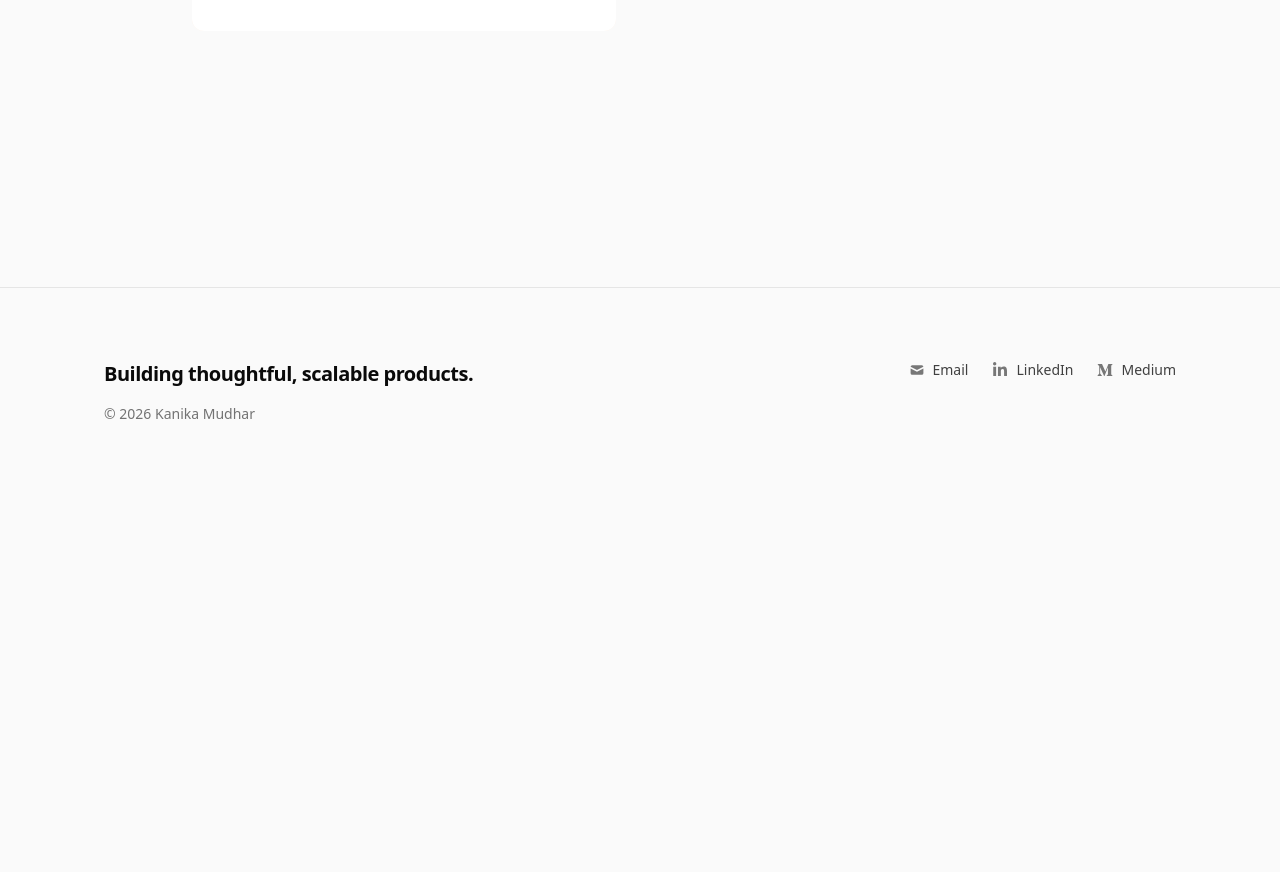
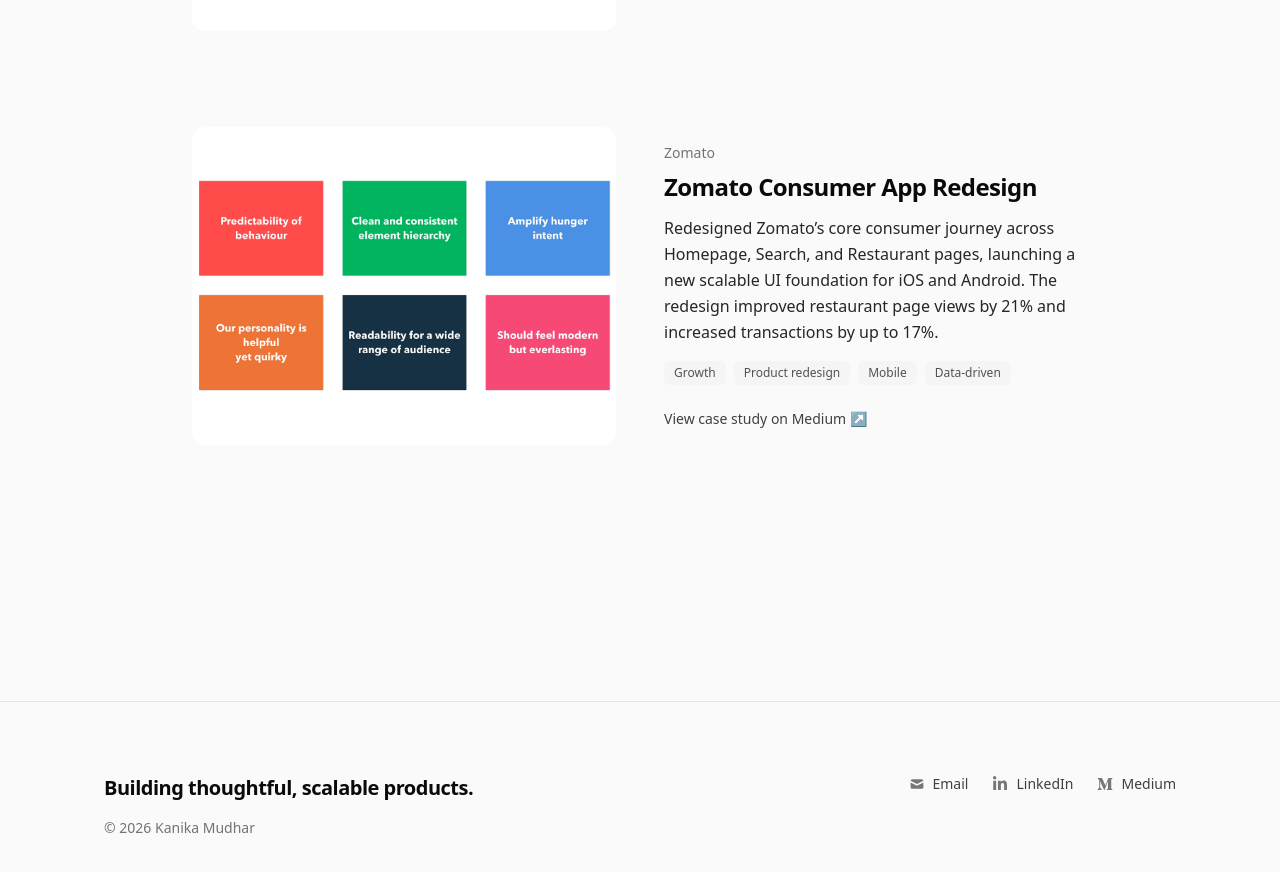
Before and after one commit to Kanika08/kanika-portfolio, a Next.js app: page /work in a window 1280 px wide. Shown: the part 1840-2712 px from the top of the page. Before the commit the page ends 2336 px from the top, so only its background shows below. Built offline with nearby package versions, Linux system fonts and the light colour scheme.

Commit message:
Add Zomato consumer app redesign project

```diff
--- a/app/work/page.tsx
+++ b/app/work/page.tsx
@@ -87,6 +87,18 @@
     summary:
       "Developed a scalable design system that improved cross-team consistency and increased velocity across product teams.",
     tags: ["Design system", "Scale", "Cross-functional"],
+    image: "/images/cover_zomato_design_system.png",
+    imageBg: "bg-[#FFF1E6] dark:bg-neutral-900",
+    cta: "View case study on Medium ↗",
+  },
+  {
+    type: "external",
+    href: "https://medium.com/prototypr/the-new-zomato-app-c4ce5e5a9a7c",
+    product: "Zomato",
+    title: "Zomato Consumer App Redesign",
+    summary:
+      "Redesigned Zomato’s core consumer journey across Homepage, Search, and Restaurant pages, launching a new scalable UI foundation for iOS and Android. The redesign improved restaurant page views by 21% and increased transactions by up to 17%.",
+    tags: ["Growth", "Product redesign", "Mobile", "Data-driven"],
     image: "/images/cover_zomato_design_system.png",
     imageBg: "bg-[#FFF1E6] dark:bg-neutral-900",
     cta: "View case study on Medium ↗",
```
Also changed, not shown: public/videos/cover_zomato_redesign.gif (added).
